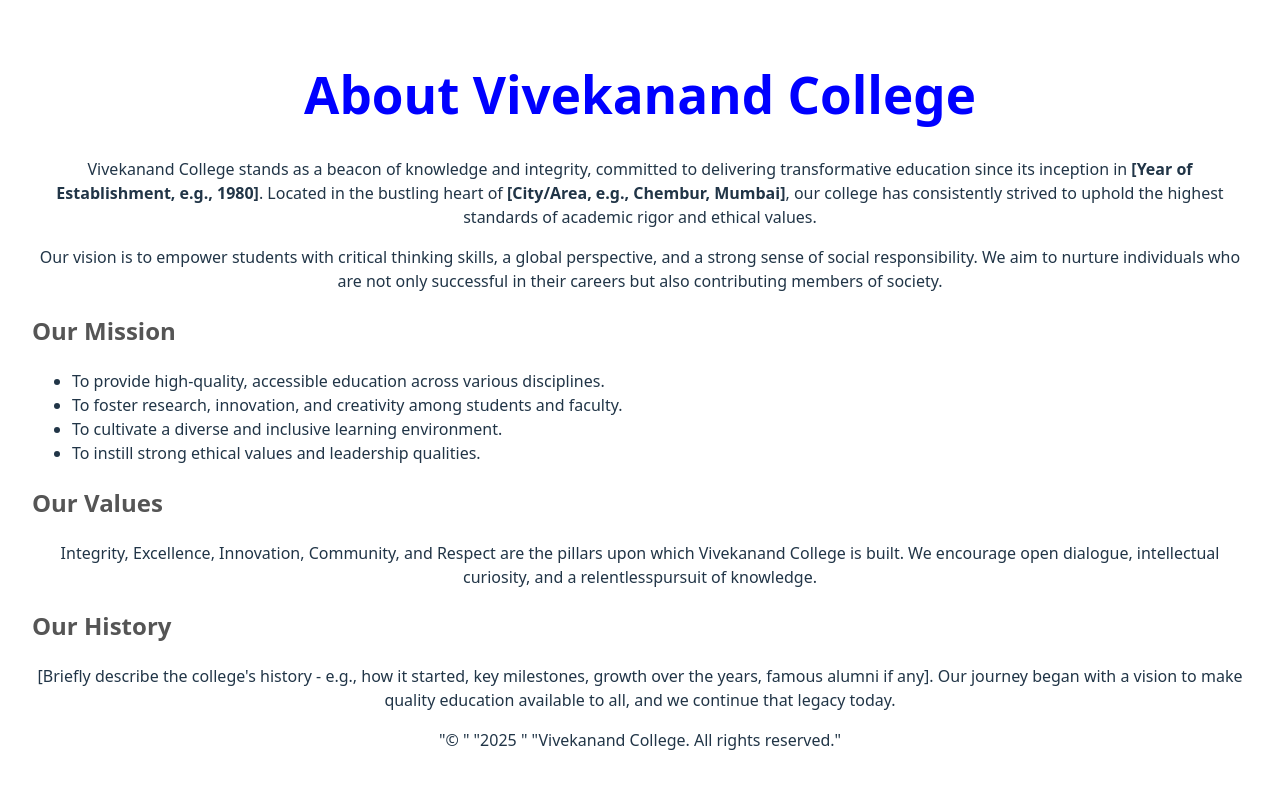
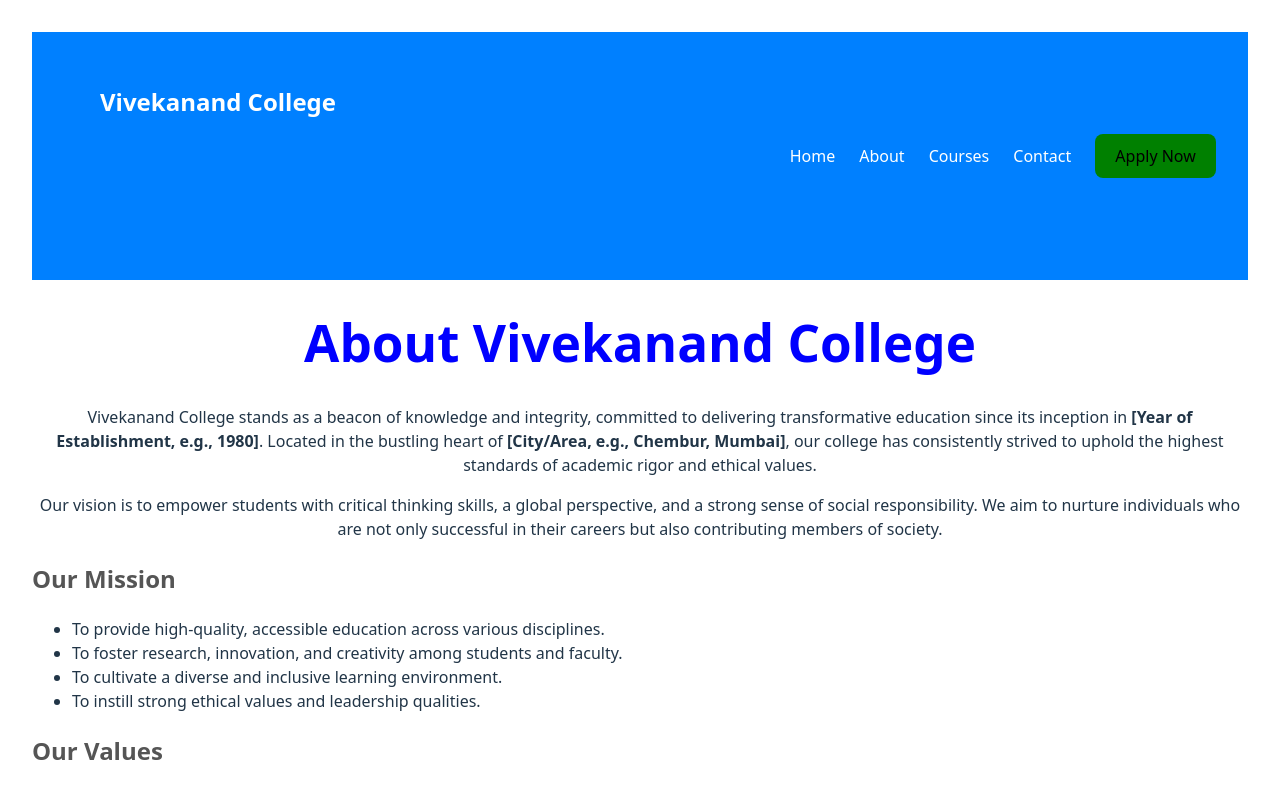
Before and after one commit to Madhura-patil2807/vck-ojt1, a React (Vite) app: page /about in a window 1280 px wide. Shown: the top 793 px of the page. Built offline with nearby package versions, Linux system fonts and the light colour scheme.

Commit message:
second commit

```diff
--- a/src/pages/AboutPage.jsx
+++ b/src/pages/AboutPage.jsx
@@ -6,7 +6,7 @@ import Footer from "../components/Footer/Footer";
 const About = () => {
   return (
     <div>
-      <header>
+      <Header/>
         <h1 className="container">About Vivekanand College</h1>
         <p>
           Vivekanand College stands as a beacon of knowledge and integrity, committed to delivering transformative
@@ -17,7 +17,7 @@ const About = () => {
         <p>
           Our vision is to empower students with critical thinking skills, a global perspective, and a strong sense of social responsibility. We aim to nurture individuals who are not only successful in their careers but also contributing members of society.
         </p>
-      </header>
+
 
       <section>
         <h2 id="count">Our Mission</h2>
--- a/src/pages/AdmissionPage.jsx
+++ b/src/pages/AdmissionPage.jsx
@@ -8,6 +8,7 @@ const Admission = () => {
     return (
 
         <div>
+            <Header/>
             <h1 id="title">Admissions at Vivekanand College</h1>
             <p>Welcome to the Admissions page of Vivekanand College! We are delighted you're considering joining our vibrant academic community. Our admission process is designed to be straightforward and accessible.</p>
 
--- a/src/pages/ContactPage.jsx
+++ b/src/pages/ContactPage.jsx
@@ -5,6 +5,7 @@ import Footer from '../components/Footer/Footer'
 const Contact = () => {
     return (
         <div>
+          <Header/>
             <h1 className="contact-title">Contact Us</h1>
       <p>We'd love to hear from you! Whether you have questions about admissions, programs, or campus life, our team is here to help.</p>
 
--- a/src/pages/CoursesPage.jsx
+++ b/src/pages/CoursesPage.jsx
@@ -5,6 +5,7 @@ import Footer from '../components/Footer/Footer'
 const Courses = () => {
     return (
         <div>
+          <Header/>
             <h1 className="course">Our Academic Programs</h1>
             <p>Vivekanand College offers a comprehensive range of undergraduate and postgraduate programs designed to equip students with the knowledge and skills demanded by today's dynamic global landscape. Our curriculum is regularly updated to reflect industry trends and academic advancements.
 
--- a/src/pages/Home.jsx
+++ b/src/pages/Home.jsx
@@ -9,6 +9,7 @@ const  Home = () => {
     return (
         <div>
             <Header/>
+            <></>
             <img id="ss" src="/vcklogo.png"/>
             <div className="over">
             <h1>Welcome to Vivekanand college!</h1>
```
